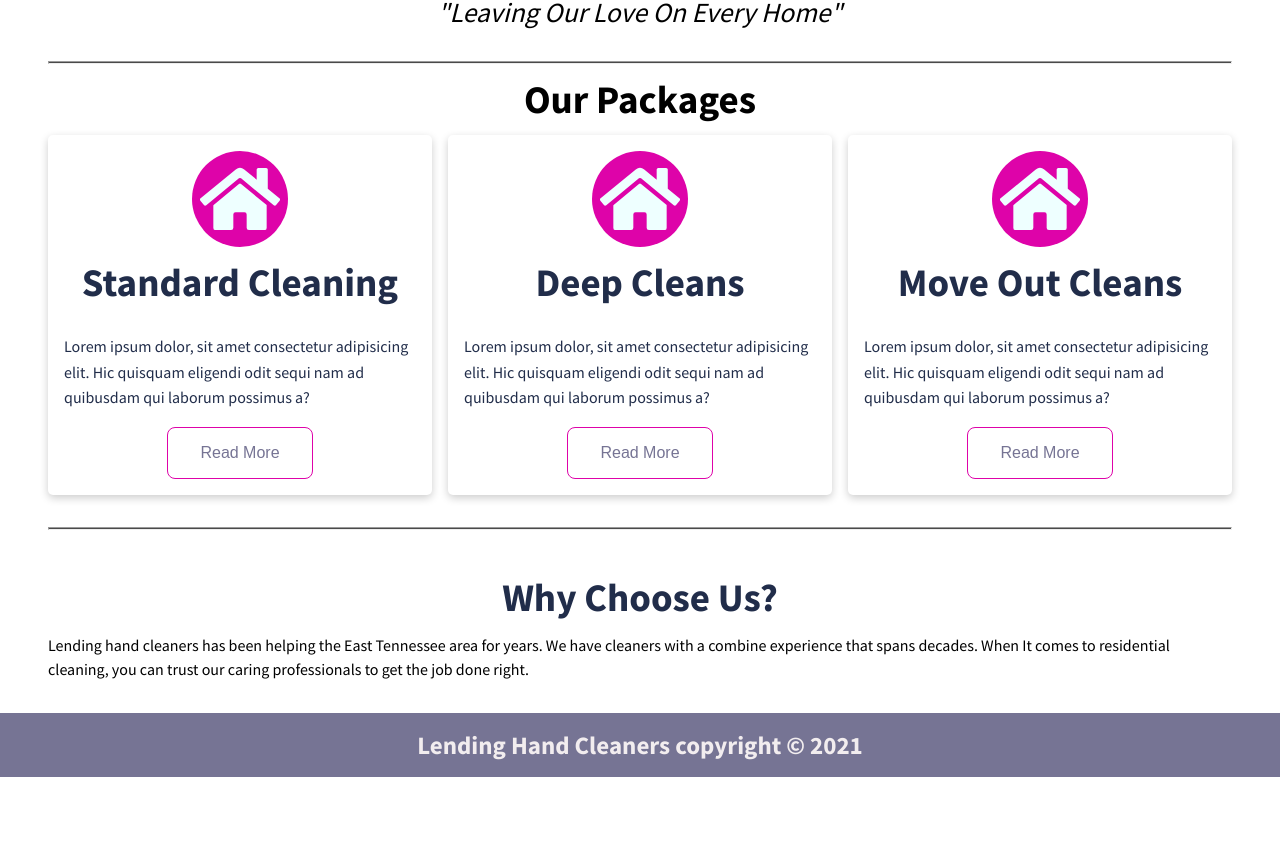
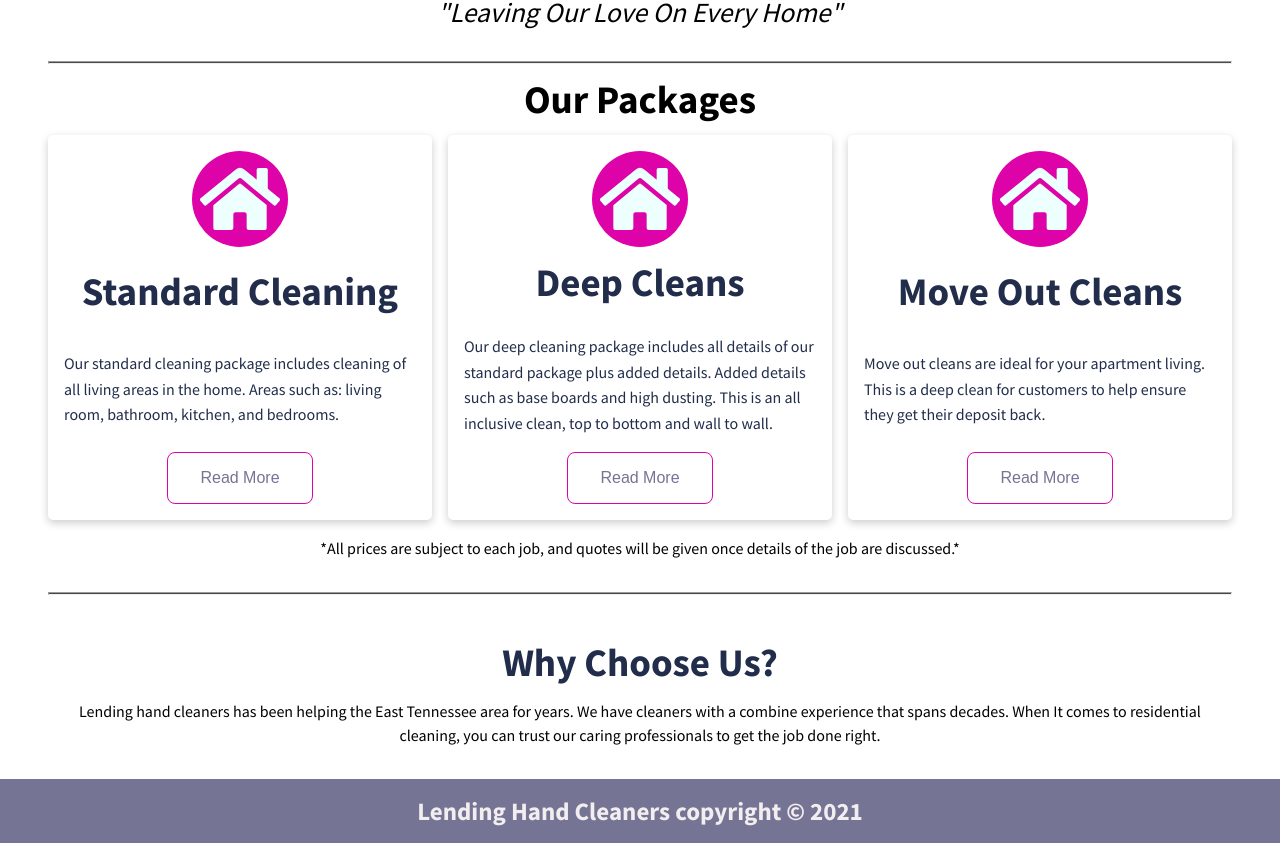
Before and after one commit to DevLikeMike/lending-hand-cleaners, a Next.js app: page / in a window 1280 px wide. Shown: the part 533-1376 px from the top of the page. Before the commit the page ends 1310 px from the top, so only its background shows below. Built offline with nearby package versions, Linux system fonts and the light colour scheme.

Commit message:
home page v1 done

```diff
--- a/components/InfomationBlock.js
+++ b/components/InfomationBlock.js
@@ -8,6 +8,7 @@ const Header = styled.h2`
 const Paragraph = styled.p`
   font-size: 1rem;
   margin-top: 1rem;
+  text-align: center;
 
   @media (min-width: 768px) {
     padding: 0 2rem;
--- a/pages/index.js
+++ b/pages/index.js
@@ -22,21 +22,26 @@ export default function Home() {
           <h2 className='text-center'>Our Packages</h2>
           <CardContainer>
             <CleaningCard icon={"FaHome"} heading={"Standard Cleaning"}>
-              Lorem ipsum dolor, sit amet consectetur adipisicing elit. Hic
-              quisquam eligendi odit sequi nam ad quibusdam qui laborum possimus
-              a?
+              Our standard cleaning package includes cleaning of all living
+              areas in the home. Areas such as: living room, bathroom, kitchen,
+              and bedrooms.
             </CleaningCard>
             <CleaningCard icon={"FaHome"} heading={"Deep Cleans"}>
-              Lorem ipsum dolor, sit amet consectetur adipisicing elit. Hic
-              quisquam eligendi odit sequi nam ad quibusdam qui laborum possimus
-              a?
+              Our deep cleaning package includes all details of our standard
+              package plus added details. Added details such as base boards and
+              high dusting. This is an all inclusive clean, top to bottom and
+              wall to wall.
             </CleaningCard>
             <CleaningCard icon={"FaHome"} heading={"Move Out Cleans"}>
-              Lorem ipsum dolor, sit amet consectetur adipisicing elit. Hic
-              quisquam eligendi odit sequi nam ad quibusdam qui laborum possimus
-              a?
+              Move out cleans are ideal for your apartment living. This is a
+              deep clean for customers to help ensure they get their deposit
+              back.
             </CleaningCard>
           </CardContainer>
+          <p className='text-center'>
+            *All prices are subject to each job, and quotes will be given once
+            details of the job are discussed.*
+          </p>
           <hr className='section-hr' />
         </ContentContainer>
         <ContentContainer pageName='home additional'>
```
